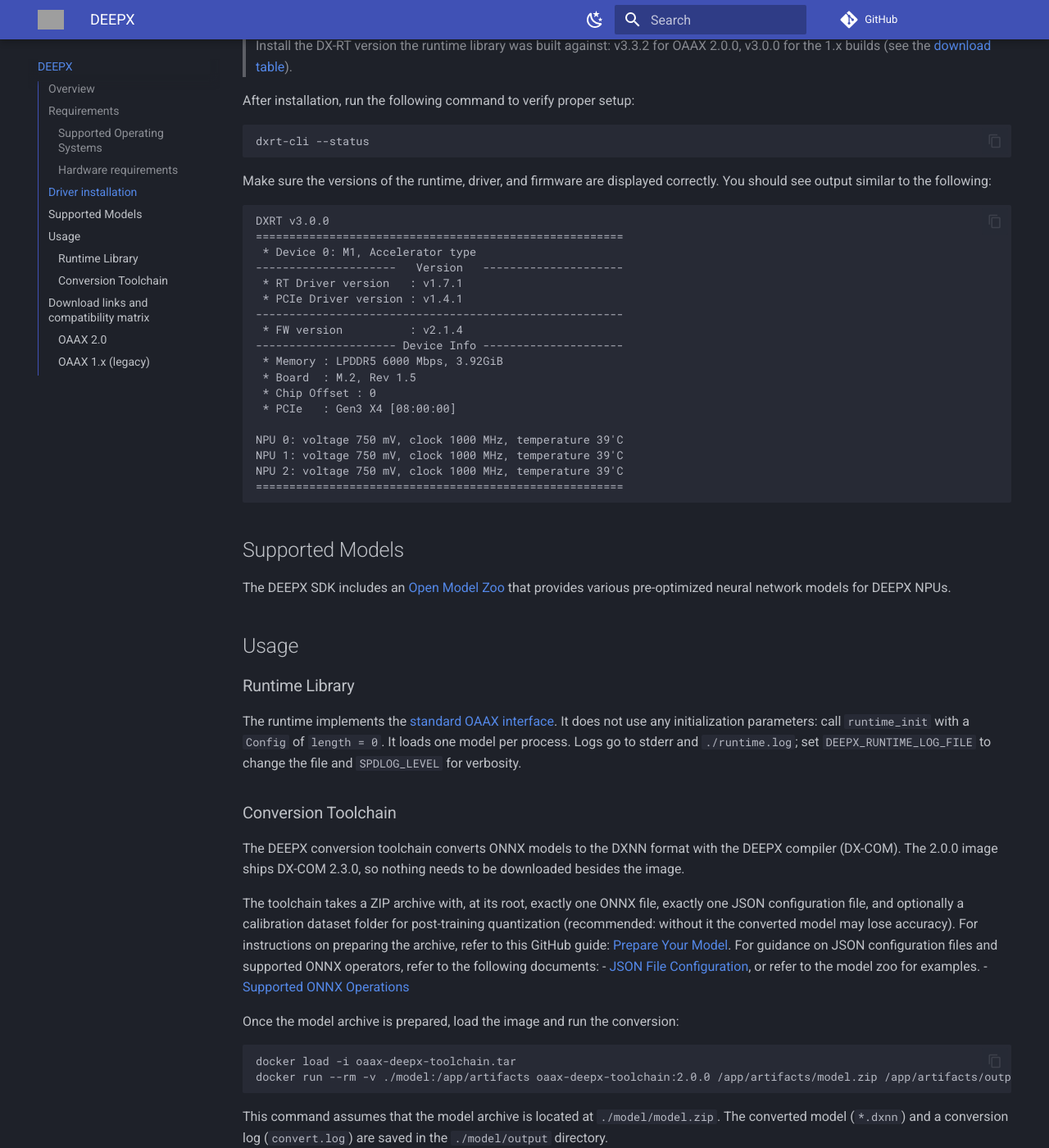
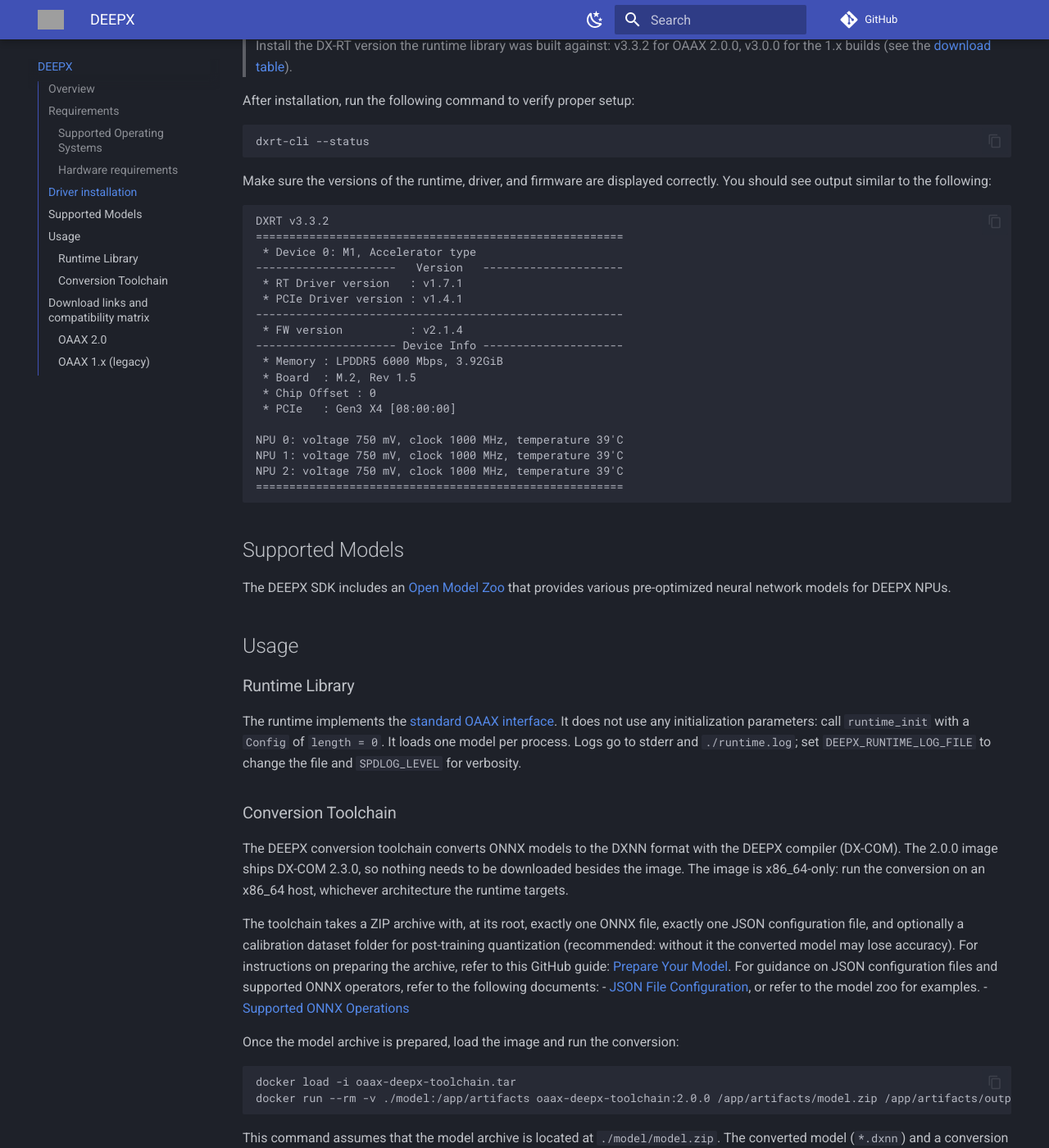
Before and after one commit to OAAX-standard/OAAX, an MkDocs documentation site: the page built from docs/DEEPX.md, in a window 1280 px wide and 1400 px high, scrolled down 1382 px. Shown: the whole window at 82% size. Built offline with MkDocs 1.6.1 and Material for MkDocs 9.7.7, drawn with Linux system fonts in a browser that asks for light colours; comment, search, counter and statistics services are not loaded; some of the changed text lies outside the part shown; grey boxes are pictures that could not be loaded.

Commit message:
docs: fix DEEPX archive name pattern, sample DX-RT version, toolchain arch
The archive pattern lacked the v prefix the real files carry
(library-dxrt-v3.3.2.tar.gz), the dxrt-cli sample still showed
DXRT v3.0.0 under a note that asks 2.0 users for v3.3.2, and the
toolchain cell on aarch64 rows read as if the image ran there: it
installs the x86_64 DX-COM wheel, so say the conversion runs on x86_64.

Signed-off-by: Maxim Podstrechnyy <m.podstrechny@gmail.com>

````diff
--- a/docs/DEEPX.md
+++ b/docs/DEEPX.md
@@ -47,7 +47,7 @@
 You should see output similar to the following:
 
 ```bash
-DXRT v3.0.0
+DXRT v3.3.2
 =======================================================
  * Device 0: M1, Accelerator type
 ---------------------   Version   ---------------------
@@ -82,7 +82,7 @@
 
 ### Conversion Toolchain
 
-The DEEPX conversion toolchain converts ONNX models to the DXNN format with the DEEPX compiler (DX-COM). The 2.0.0 image ships DX-COM 2.3.0, so nothing needs to be downloaded besides the image.
+The DEEPX conversion toolchain converts ONNX models to the DXNN format with the DEEPX compiler (DX-COM). The 2.0.0 image ships DX-COM 2.3.0, so nothing needs to be downloaded besides the image. The image is x86_64-only: run the conversion on an x86_64 host, whichever architecture the runtime targets.
 
 The toolchain takes a ZIP archive with, at its root, exactly one ONNX file, exactly one JSON configuration file, and optionally a calibration dataset folder for post-training quantization (recommended: without it the converted model may lose accuracy).
 For instructions on preparing the archive, refer to this GitHub guide: [Prepare Your Model](https://github.com/OAAX-standard/deepx-acceleration/tree/main/conversion-toolchain#step-2-prepare-your-model){:target="_blank"}.
@@ -101,7 +101,7 @@
 
 ## Download links and compatibility matrix
 
-Runtime libraries are packaged as `library-dxrt-<DX-RT version>.tar.gz` and contain `libRuntimeLibrary.so`. Pick the build that matches your OS version and CPU architecture, and install the DX-RT version listed in its row on the host machine. Windows builds are not published yet.
+Runtime libraries are packaged as `library-dxrt-v<DX-RT version>.tar.gz` and contain `libRuntimeLibrary.so`. Pick the build that matches your OS version and CPU architecture, and install the DX-RT version listed in its row on the host machine. Windows builds are not published yet.
 
 ### OAAX 2.0
 
````
